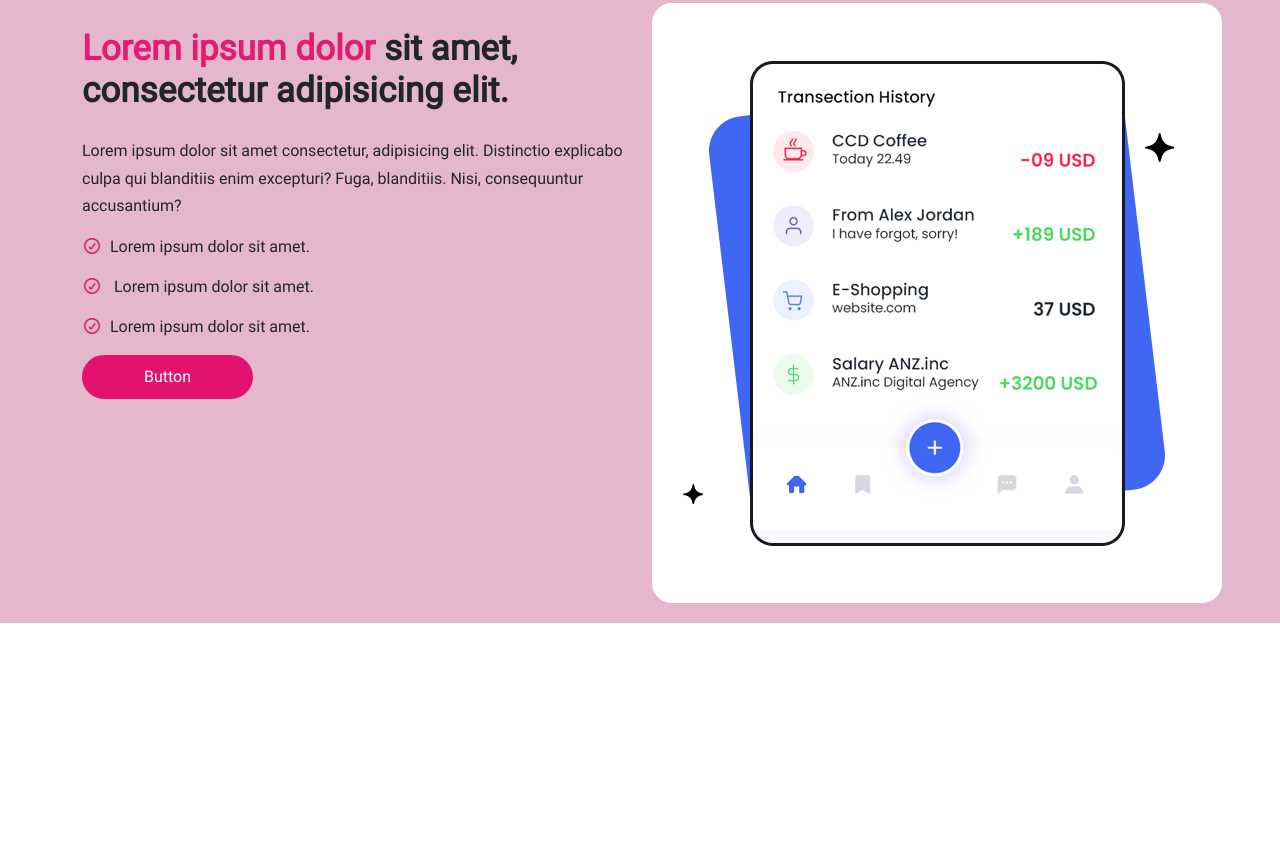
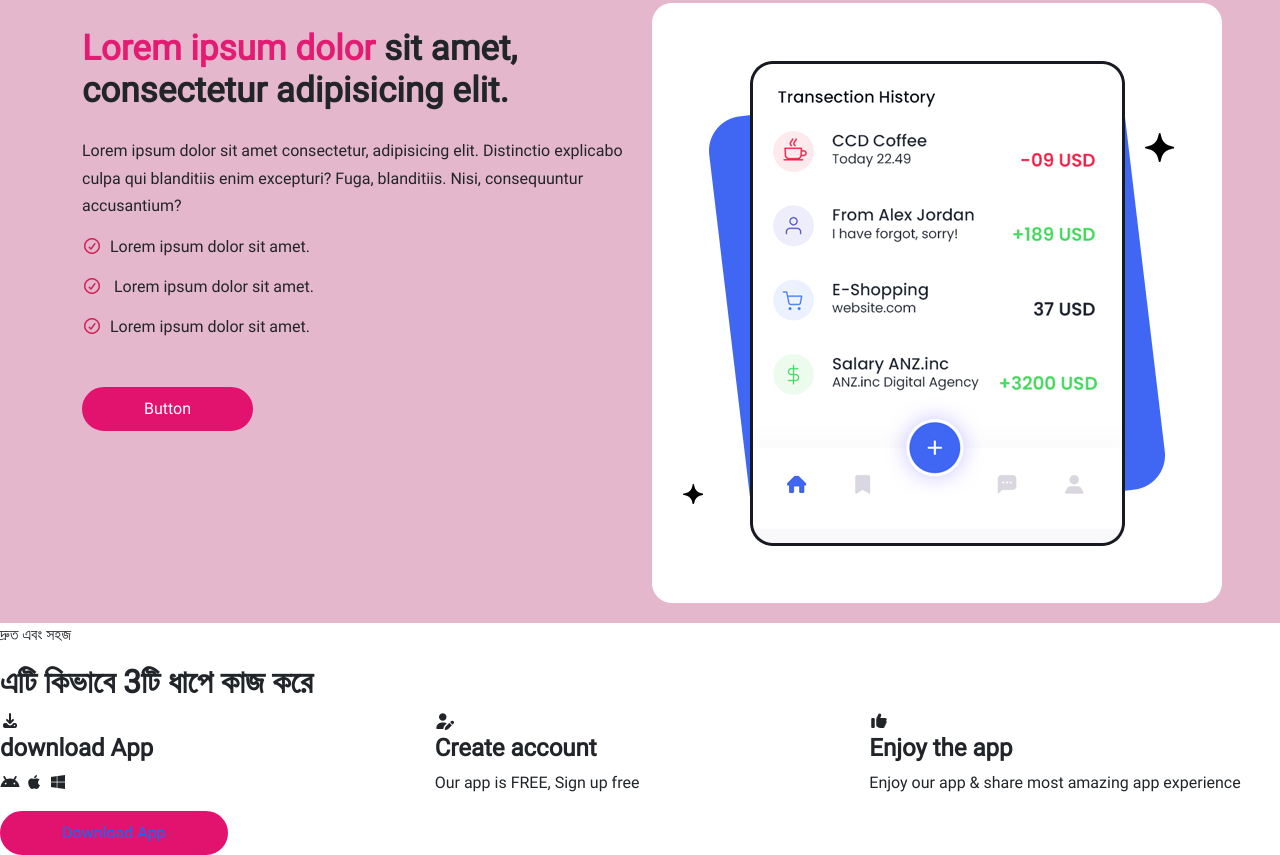
Before and after one commit to hazrat120/Bkash-app-landing-page, a plain HTML site: page index.html in a window 1280 px wide. Shown: the part 1044-1899 px from the top of the page. Before the commit the page ends 1667 px from the top, so only its background shows below. Drawn offline with nearby package versions, Linux system fonts and the light colour scheme; a web font is replaced by a local one.

Commit message:
Add App download section

```diff
--- a/index.html
+++ b/index.html
@@ -276,7 +276,9 @@
     <!-- Image slide show End-->
 
     <!--Transition Histry Start -->
+
     <section id="transection" class="transection">
+      <div data-aos="fade-up">
         <div class="container">
           <div class="row">
             <div class="col-xl-6">
@@ -293,21 +295,21 @@
 
               <div class="trans-div-text">
                 <p>
-                <i class="fa-regular fa-circle-check"></i>Lorem ipsum dolor sit
-                amet.
+                  <i class="fa-regular fa-circle-check"></i>Lorem ipsum dolor
+                  sit amet.
                 </p>
 
                 <p>
-                <i class="fa-regular fa-circle-check"></i> Lorem ipsum dolor sit
-                amet.
+                  <i class="fa-regular fa-circle-check"></i> Lorem ipsum dolor
+                  sit amet.
                 </p>
 
                 <p>
-                <i class="fa-regular fa-circle-check"></i>Lorem ipsum dolor sit
-                amet.
+                  <i class="fa-regular fa-circle-check"></i>Lorem ipsum dolor
+                  sit amet.
                 </p>
               </div>
-            <div><button class="button mt-2">Button</button></div>
+              <div><button class="button mt-5">Button</button></div>
             </div>
 
             <div class="col-xl-6">
@@ -317,8 +319,52 @@
             </div>
           </div>
         </div>
+      </div>
     </section>
     <!--Transition Histry End -->
+
+    <!-- How it works Start -->
+    <section class="how-work" id="how-work">
+      <div class="containe">
+        <div class="row">
+          <p>দ্রুত এবং সহজ</p>
+          <h2>এটি কিভাবে 3টি ধাপে কাজ করে</h2>
+        </div>
+
+        <div class="row">
+          <div class="col-xl-4">
+            <div class="download">
+              <i class="fa-solid fa-download"></i>
+              <h4>download App</h4>
+              <div>
+                <i class="fa-brands fa-android"></i>
+                <i class="fa-brands fa-apple"></i>
+                <i class="fa-brands fa-windows"></i>
+              </div>
+            </div>
+          </div>
+
+          <div class="col-xl-4">
+            <i class="fa-solid fa-user-pen"></i>
+            <h4>Create account</h4>
+            <div>Our app is FREE, Sign up free</div>
+          </div>
+
+          <div class="col-xl-4">
+            <i class="fa-solid fa-thumbs-up"></i>
+            <h4>Enjoy the app</h4>
+            <div>
+              <p>Enjoy our app & share most amazing app experience</p>
+            </div>
+          </div>
+        </div>
+
+        <div>
+          <button class="button"><a href="#"> Download App </a></button>
+        </div>
+      </div>
+    </section>
+    <!-- How it works End -->
 
     <!-- Jquery link -->
     <script
```
Lines whose indentation alone changed are shown as unchanged.
